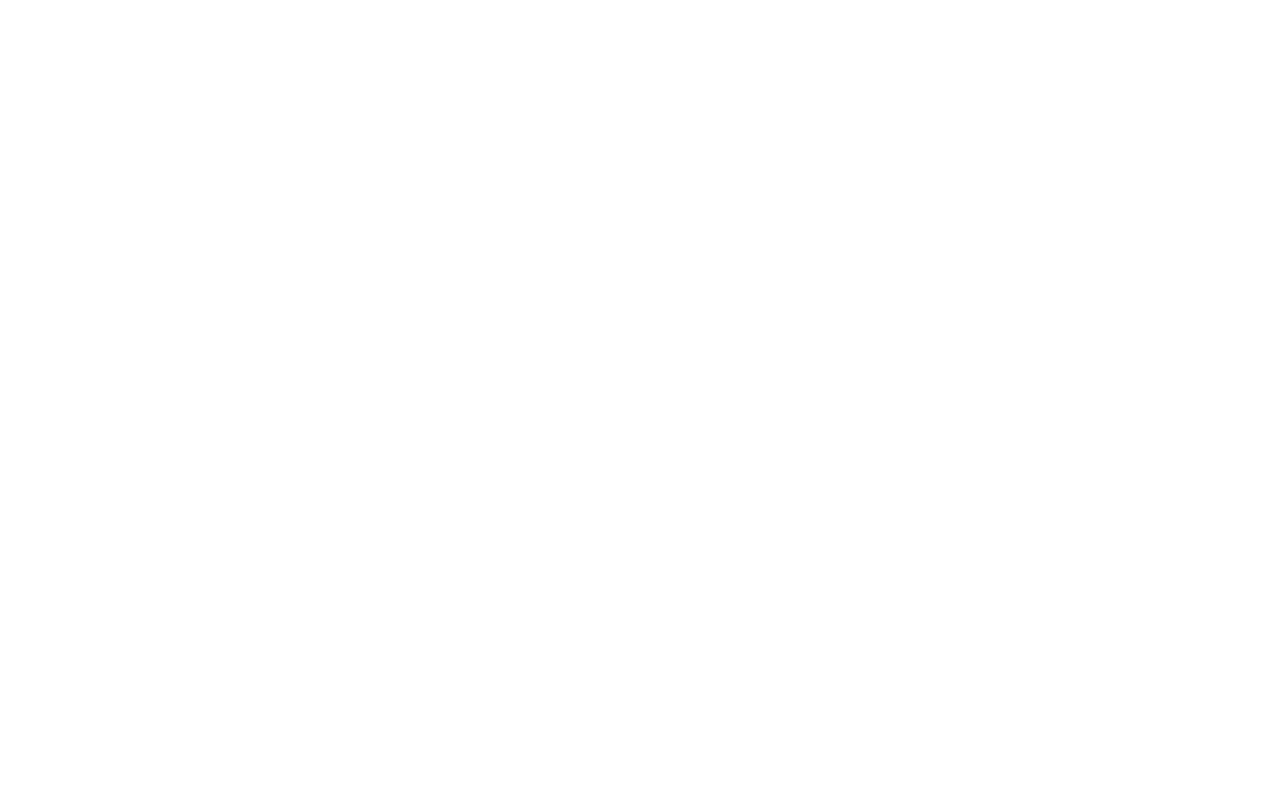
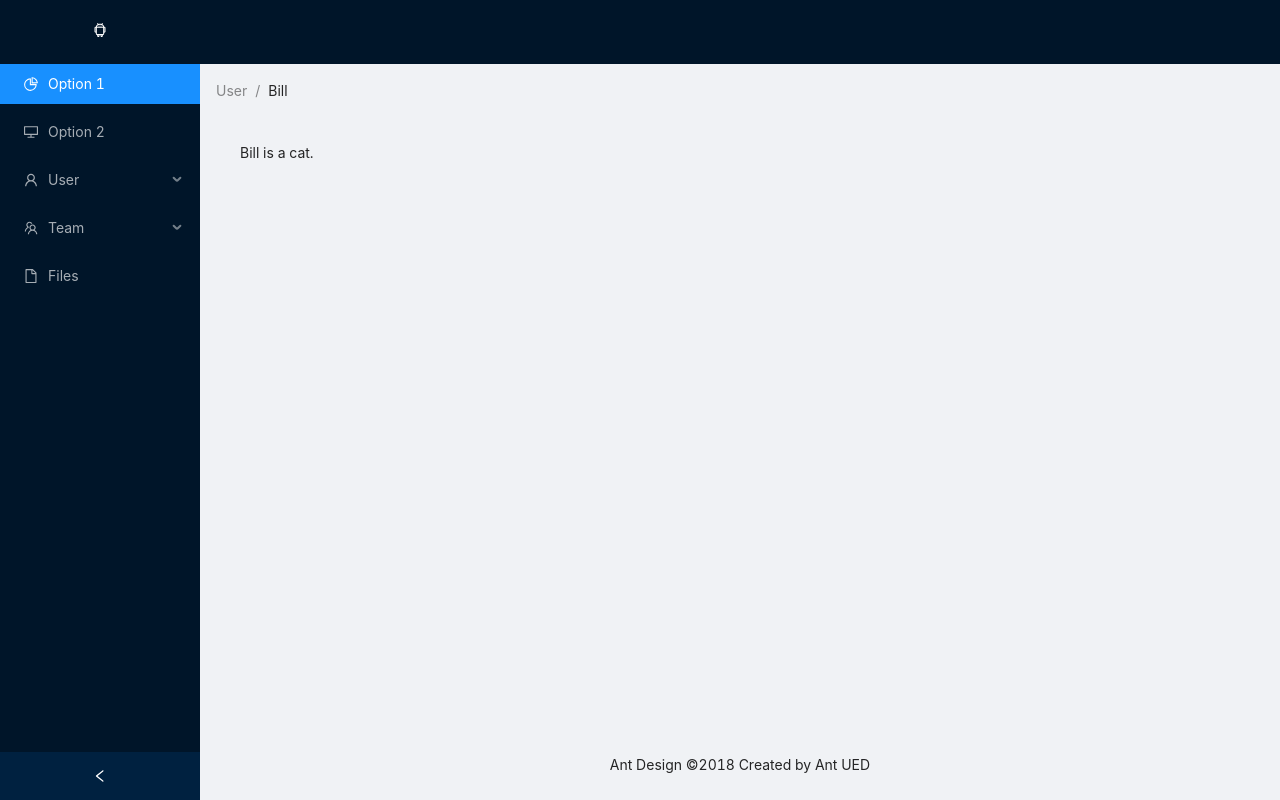
Before and after one commit to mywebc/le-cms-front, a React (Create React App) app: page / in a window 1280 px wide. Before the commit this address had no page. Built offline with nearby package versions, Linux system fonts and the light colour scheme.

Commit message:
feat: add layout component

```diff
--- /dev/null
+++ b/src/components/Layout/index.scss
@@ -0,0 +1,17 @@
+.le-layout {
+  .logo {
+    height: 60px;
+
+    >span {
+      display: flex;
+      justify-content: center;
+      align-items: center;
+      width: 100%;
+      height: 100%;
+
+      >svg {
+        fill: #fff;
+      }
+    }
+  }
+}
--- /dev/null
+++ b/src/components/Layout/index.tsx
@@ -0,0 +1,65 @@
+import React, { memo, useState } from 'react'
+import { Layout, Menu, Breadcrumb } from 'antd'
+import {
+  DesktopOutlined,
+  PieChartOutlined,
+  FileOutlined,
+  TeamOutlined,
+  UserOutlined,
+  AndroidOutlined
+} from '@ant-design/icons'
+import './index.scss'
+
+const { Header, Content, Footer, Sider } = Layout
+const { SubMenu } = Menu
+
+export const LeLayout: React.FC = memo(() => {
+  const [collapsed, setCollapsed] = useState<boolean>(false)
+
+  const onCollapse = () => {
+    setCollapsed(!collapsed)
+  }
+
+  return (
+    <Layout style={{ minHeight: '100vh' }} className="le-layout">
+      <Sider collapsible collapsed={collapsed} onCollapse={onCollapse}>
+        <div className="logo">
+          <AndroidOutlined />
+        </div>
+        <Menu theme="dark" defaultSelectedKeys={['1']} mode="inline">
+          <Menu.Item key="1" icon={<PieChartOutlined />}>
+            Option 1
+          </Menu.Item>
+          <Menu.Item key="2" icon={<DesktopOutlined />}>
+            Option 2
+          </Menu.Item>
+          <SubMenu key="sub1" icon={<UserOutlined />} title="User">
+            <Menu.Item key="3">Tom</Menu.Item>
+            <Menu.Item key="4">Bill</Menu.Item>
+            <Menu.Item key="5">Alex</Menu.Item>
+          </SubMenu>
+          <SubMenu key="sub2" icon={<TeamOutlined />} title="Team">
+            <Menu.Item key="6">Team 1</Menu.Item>
+            <Menu.Item key="8">Team 2</Menu.Item>
+          </SubMenu>
+          <Menu.Item key="9" icon={<FileOutlined />}>
+            Files
+          </Menu.Item>
+        </Menu>
+      </Sider>
+      <Layout className="site-layout">
+        <Header className="site-layout-background" style={{ padding: 0 }} />
+        <Content style={{ margin: '0 16px' }}>
+          <Breadcrumb style={{ margin: '16px 0' }}>
+            <Breadcrumb.Item>User</Breadcrumb.Item>
+            <Breadcrumb.Item>Bill</Breadcrumb.Item>
+          </Breadcrumb>
+          <div className="site-layout-background" style={{ padding: 24, minHeight: 360 }}>
+            Bill is a cat.
+          </div>
+        </Content>
+        <Footer style={{ textAlign: 'center' }}>Ant Design ©2018 Created by Ant UED</Footer>
+      </Layout>
+    </Layout>
+  )
+})
--- a/src/routes/index.tsx
+++ b/src/routes/index.tsx
@@ -1,10 +1,15 @@
 import React from 'react'
 import { useRoutes } from 'react-router-dom'
+import { LeLayout } from '../components/Layout'
 import { RouteListType } from '../interface/routes'
 import { Login } from '../pages/auth/login'
 import { Home } from '../pages/home'
 
 const routeList: RouteListType = [
+  {
+    path: '/',
+    element: <LeLayout />
+  },
   {
     path: '/auth',
     element: <Login />
```
Also changed, not shown: src/components/Layout/_defaultProps.tsx (added, +96 -0 lines).
